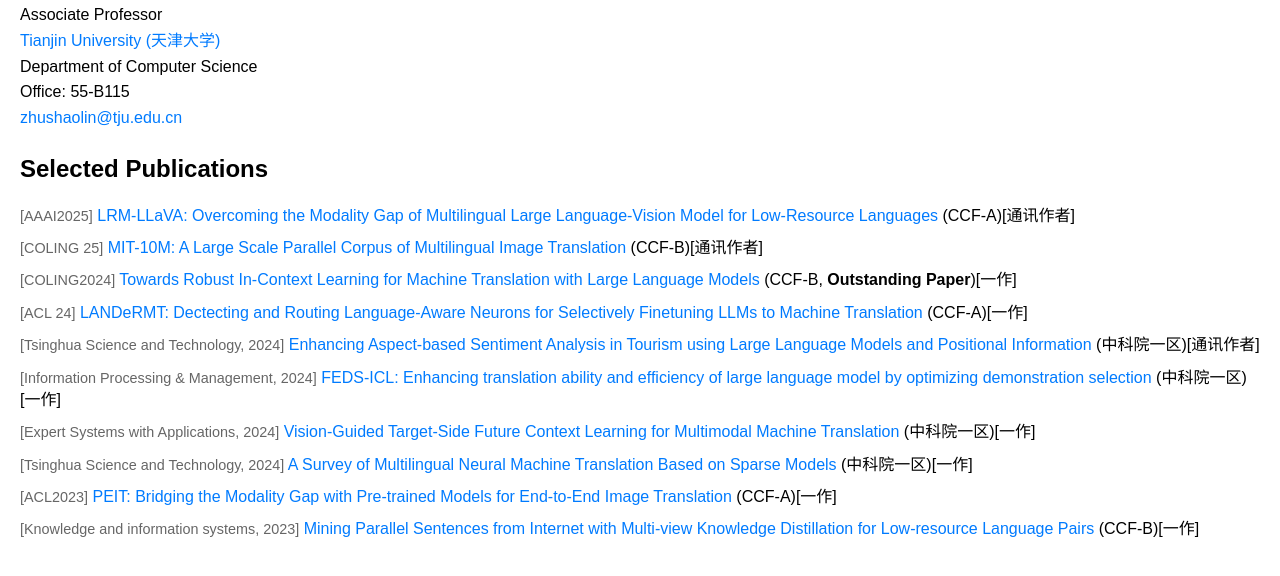
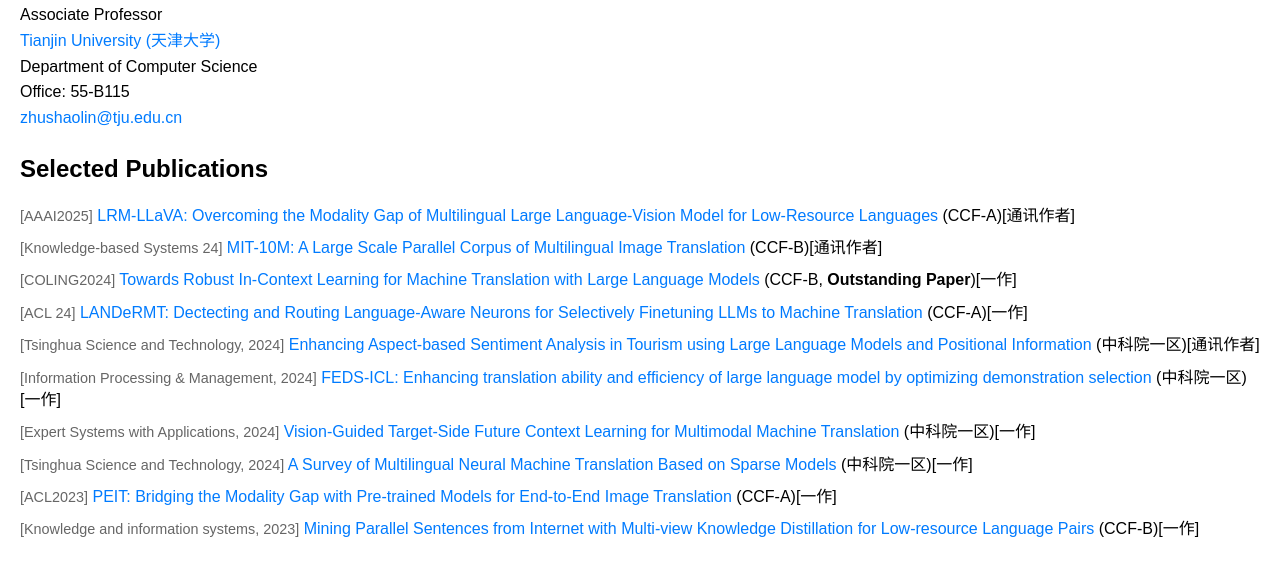
Before and after one commit to zsl-nlp/zsl-nlp.github.io, a plain HTML site: page index.html in a window 1280 px wide. Shown: the part 230-806 px from the top of the page. Drawn offline with Linux system fonts and the light colour scheme.

Commit message:
Update index.html

```diff
--- a/index.html
+++ b/index.html
@@ -62,7 +62,7 @@
              <h2>Selected Publications</h2>
             <ul class="publication-list">
                <li><span class="small-text">[AAAI2025]</span> <a href="#">LRM-LLaVA: Overcoming the Modality Gap of Multilingual Large Language-Vision Model for Low-Resource Languages</a> (CCF-A)[通讯作者]</li>
-                <li><span class="small-text">[COLING 25]</span> <a href="#">MIT-10M: A Large Scale Parallel Corpus of Multilingual Image Translation</a> (CCF-B)[通讯作者]</li>
+                <li><span class="small-text">[Knowledge-based Systems 24]</span> <a href="#">MIT-10M: A Large Scale Parallel Corpus of Multilingual Image Translation</a> (CCF-B)[通讯作者]</li>
                 <li><span class="small-text">[COLING2024]</span> <a href="#">Towards Robust In-Context Learning for Machine Translation with Large Language Models</a> (CCF-B, <span style="font-weight:bold;">Outstanding Paper</span>)[一作]</li>
                <li><span class="small-text">[ACL 24]</span> <a href="#"> LANDeRMT: Dectecting and Routing Language-Aware Neurons for Selectively Finetuning LLMs to Machine Translation</a> (CCF-A)[一作]</li>
                <li><span class="small-text">[Tsinghua Science and Technology, 2024]</span> <a href="#">Enhancing Aspect-based Sentiment Analysis in Tourism using Large Language Models and Positional Information</a> (中科院一区)[通讯作者]</li>
```
